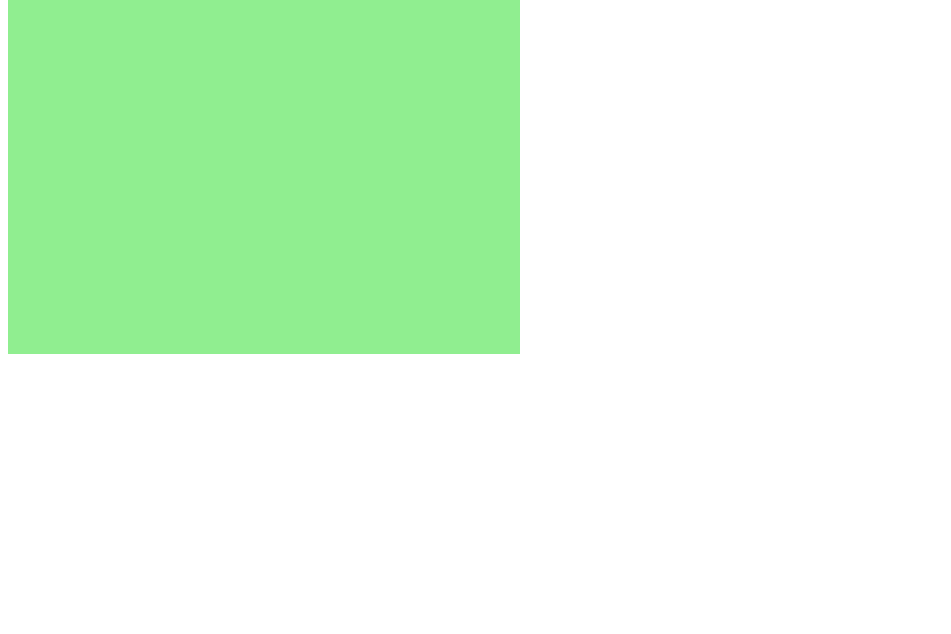
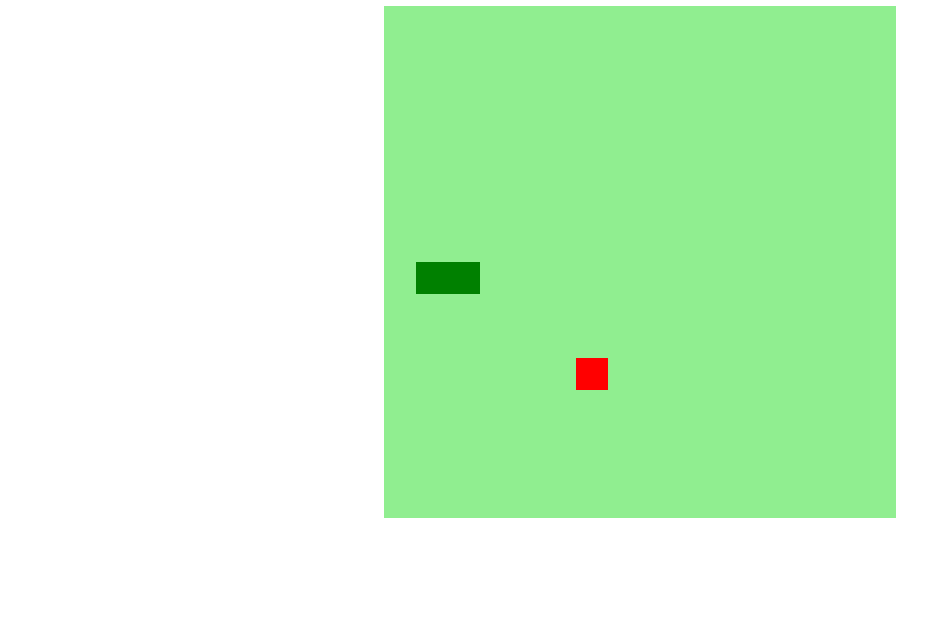
Before and after one commit to diegocb81/snake_game, a plain HTML site: page index.html in a window 1280 px wide. Shown: the part 166-800 px from the top of the page, without its empty margins (0-951 px from the left). Drawn offline with Linux system fonts and the light colour scheme.

Commit message:
Projeto finalizado

```diff
--- a/css/style.css
+++ b/css/style.css
@@ -0,0 +1,9 @@
+body{
+    height: 95vh;
+    width: 95;
+    display: flex;
+    justify-content: center;
+    align-items: center;
+    flex-direction: column;
+    color: rgb(7, 105, 7);
+}
--- a/index.html
+++ b/index.html
@@ -9,6 +9,7 @@
     <title>Snake Game</title>
 </head>
 <body>
+    <h1>SNAKE GAME</h1>
     <canvas id="snake" width="512" height="512"></canvas>
 
 </body>
--- a/js/script.js
+++ b/js/script.js
@@ -7,22 +7,54 @@ snake[0] = {
     y: 8 * box
 }
 let direction = "right";
+let food = {
+    x: Math.floor(Math.random() * 15 + 1) * box,
+    y: Math.floor(Math.random() * 15 + 1) * box
+}
 
-function criarBG( ) {
+function criarBG() {
     context.fillStyle = "lightgreen";
     context.fillRect(0, 0, 16 * box, 16 * box);
 }
 
-function criarCobrinha( ) {
+function criarCobrinha() {
     for(i=0; i < snake.length; i++){
         context.fillStyle = "green";
         context.fillRect(snake[i].x, snake[i].y, box, box);
     }
 }
 
+function drawFood(){
+    context.fillStyle = "red";
+    context.fillRect(food.x, food.y, box, box);
+}
+
+document.addEventListener('keydown', update);
+
+function update (event){
+    if(event.keyCode == 37 && direction != "right") direction = "left";
+    if(event.keyCode == 38 && direction != "down") direction = "up";
+    if(event.keyCode == 39 && direction != "left") direction = "right";
+    if(event.keyCode == 40 && direction != "up") direction = "down";
+}
+
 function iniciarJogo( ) {
-    criarBG( );
-    criarCobrinha( );
+    if(snake[0].x > 15 * box && direction == "right") snake[0].x = 0;
+    if(snake[0].x < 0 && direction == "left") snake[0].x = 16 * box;
+    if(snake[0].y > 15 * box && direction == "down") snake[0].y = 0;
+    if(snake[0].y < 0 && direction == "up") snake[0].y = 16 * box;
+
+    for(i = 1; i < snake.length; i++){
+        if(snake[0].x == snake[i].x && snake[0].y == snake[i].y){
+            clearInterval(jogo);
+            alert('Game Over :(');
+        }
+    }
+
+
+    criarBG();
+    criarCobrinha();
+    drawFood();
 
     let snakeX = snake[0].x;
     let snakeY = snake[0].y;
@@ -32,7 +64,12 @@ function iniciarJogo( ) {
     if(direction == "up") snakeY -= box;
     if(direction == "down") snakeY += box;
 
-    snake.pop( );
+    if(snakeX != food.x || snakeY != food.y){
+        snake.pop();
+    }
+    else {food.x = Math.floor(Math.random() * 15 + 1) * box;
+           food.y = Math.floor(Math.random() * 15 + 1) * box;
+    }
 
     let newHead = {
         x: snakeX,
@@ -43,4 +80,4 @@ function iniciarJogo( ) {
 
 }
 
-let jogo = setInterval(iniciarJogo, 100);
+let jogo = setInterval(iniciarJogo, 180);
```
